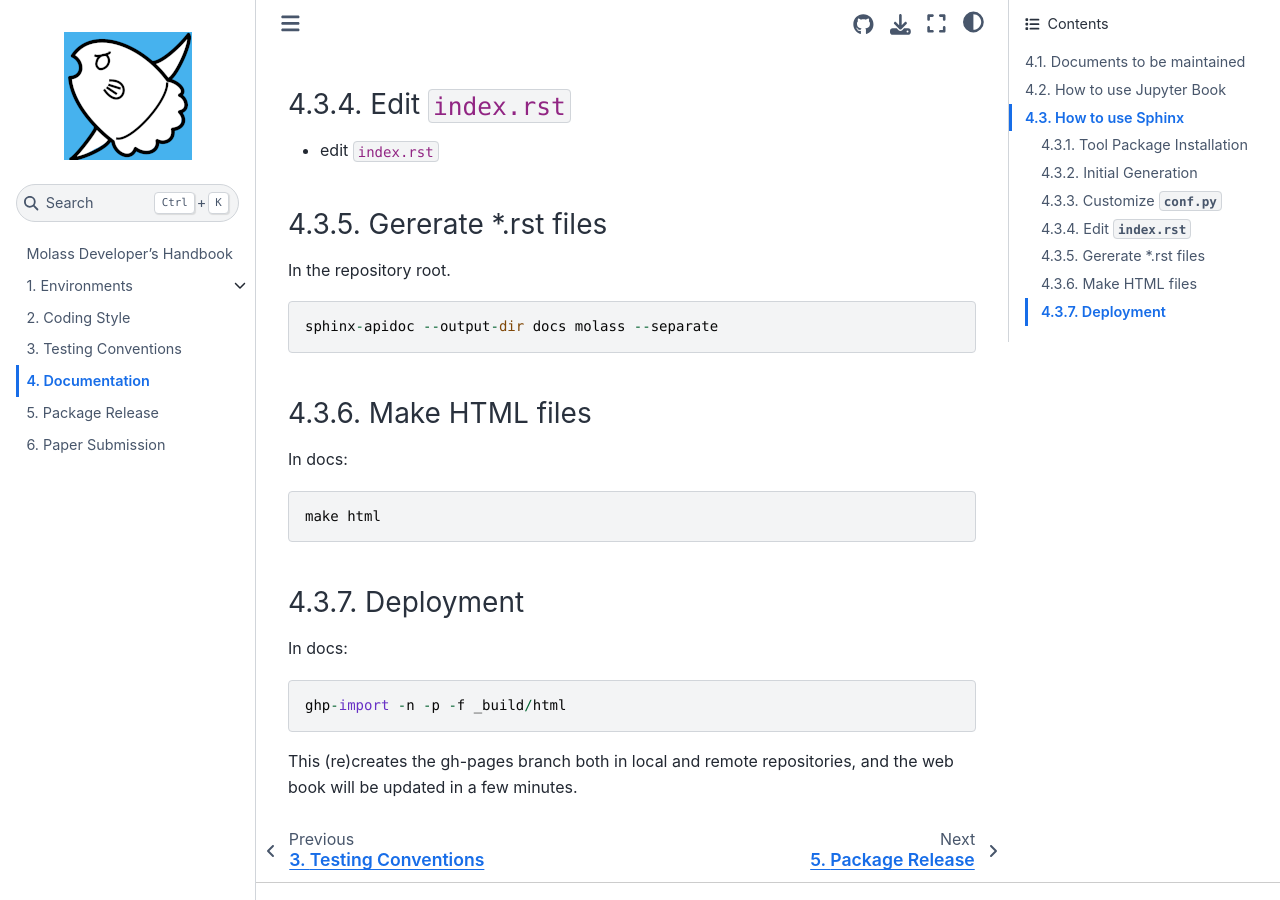
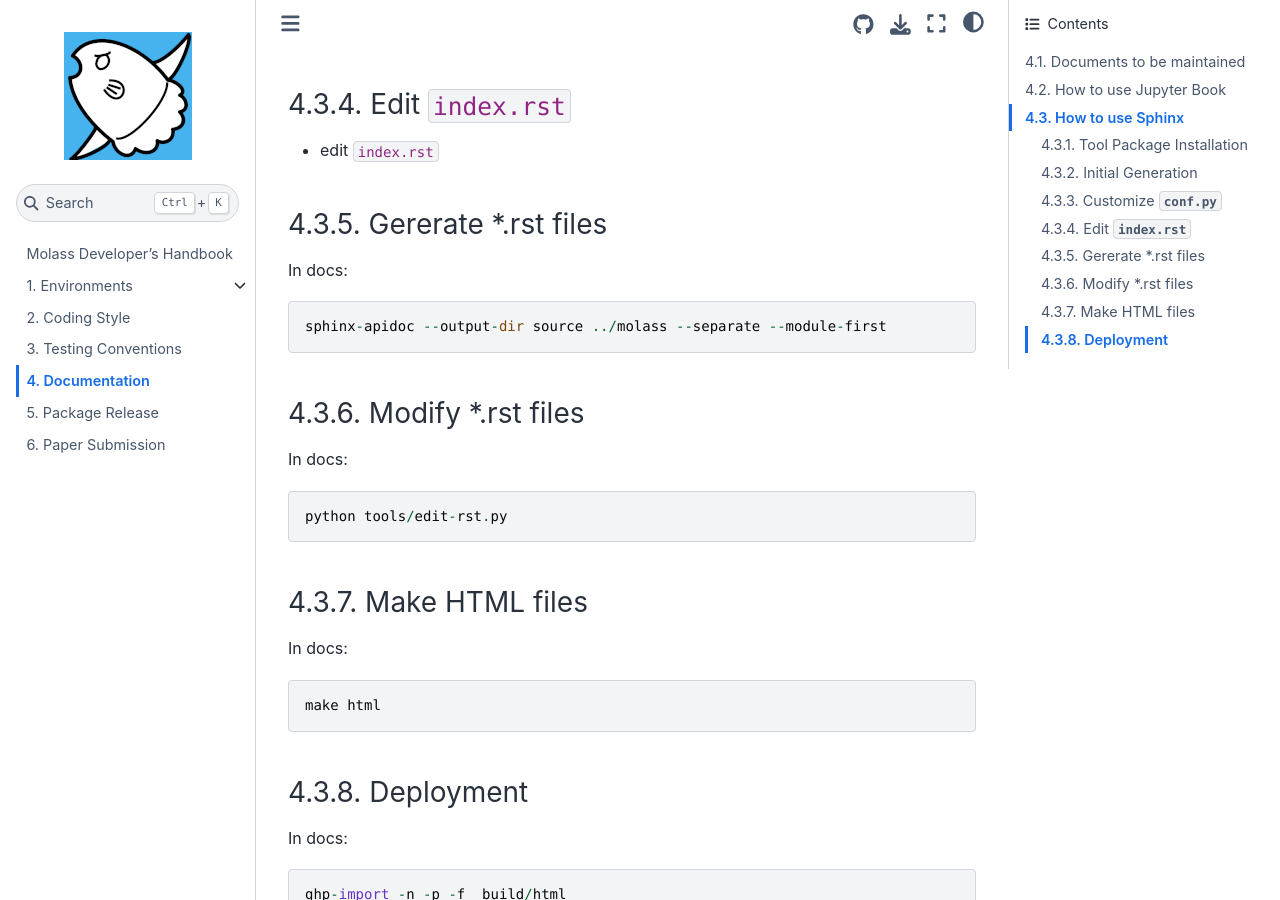
Before and after one commit to biosaxs-dev/molass-develop, a Jupyter Book: the page built from chapters/07/documentation.md, in a window 1280 px wide and 900 px high, scrolled down 4628 px. Built offline with Jupyter Book 1.0.4 settings and Sphinx 7.4.7 and the Sphinx Book theme 1.1.4, drawn with Linux system fonts in a browser that asks for light colours.

Commit message:
update sphinx usage

````diff
--- a/chapters/07/documentation.md
+++ b/chapters/07/documentation.md
@@ -162,10 +162,18 @@ The command will gerenate several files, among which you should edit the follow
 (generate_rst_files)=
 ### Gererate *.rst files
 
-In the repository root.
+In docs:
 
 ```
-sphinx-apidoc --output-dir docs molass --separate
+sphinx-apidoc --output-dir source ../molass --separate --module-first
+```
+
+### Modify *.rst files
+
+In docs:
+
+```
+python tools/edit-rst.py
 ```
 
 ### Make HTML files
````
